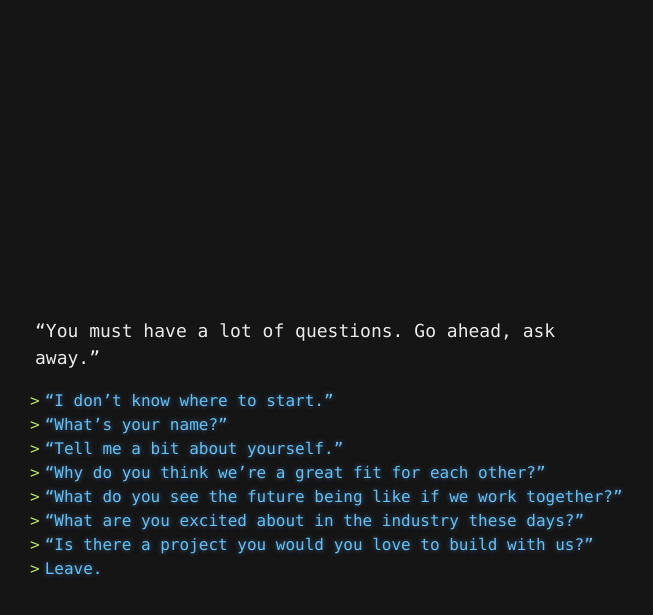
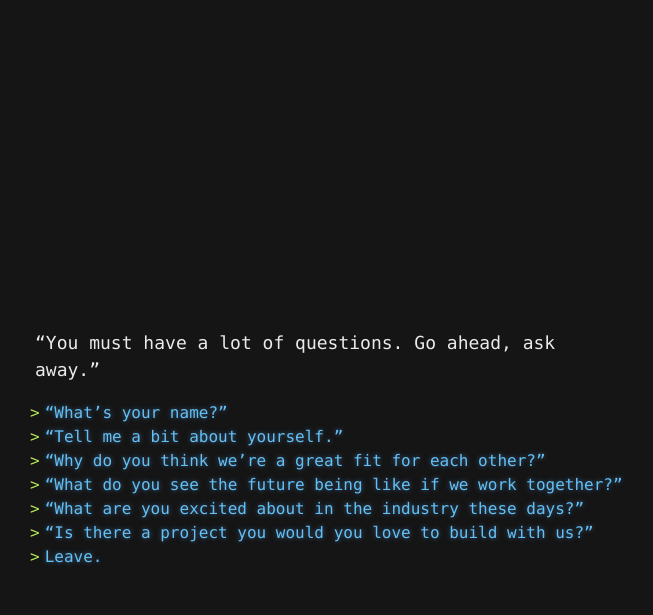
Before and after one commit to yvesgurcan/adventure, a Jekyll site: the page built from questions.md, in a window 1280 px wide. Shown: the top 615 px of the page, without its empty margins (310-963 px from the left). Built offline with Jekyll 4.4.1, drawn with Linux system fonts in a browser that asks for light colours; our own code applies the rules of GitHub Pages for plain Markdown files.

Commit message:
Update questions.md

```diff
--- a/questions.md
+++ b/questions.md
@@ -1,6 +1,5 @@
 "You must have a lot of questions. Go ahead, ask away."
 
-- ["I don't know where to start."](random.md)
 - ["What's your name?"](their-name-2.md)
 - ["Tell me a bit about yourself."](job.md)
 - ["Why do you think we're a great fit for each other?"](fit.md)
```
